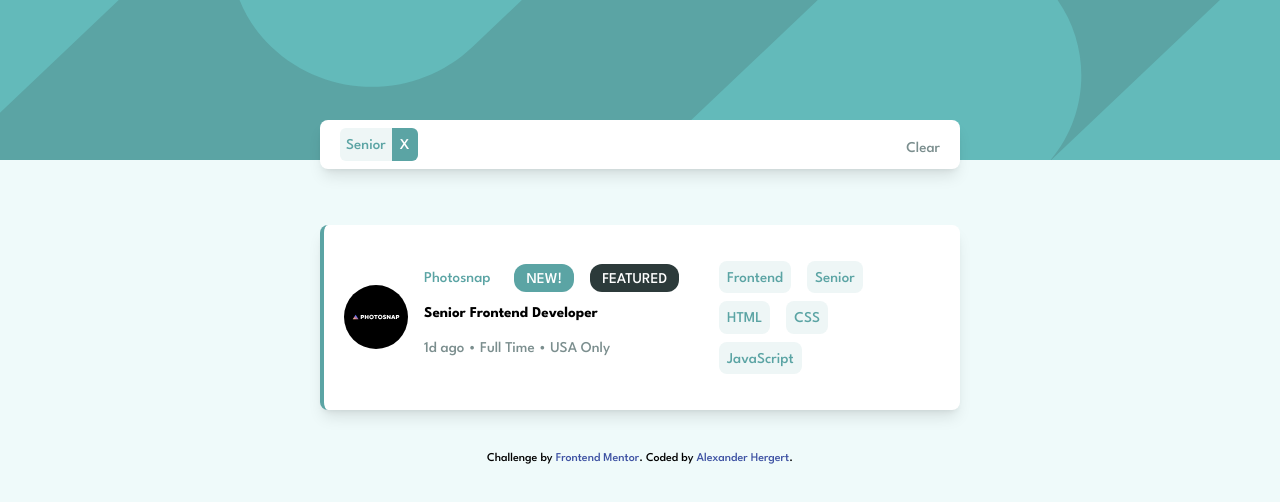
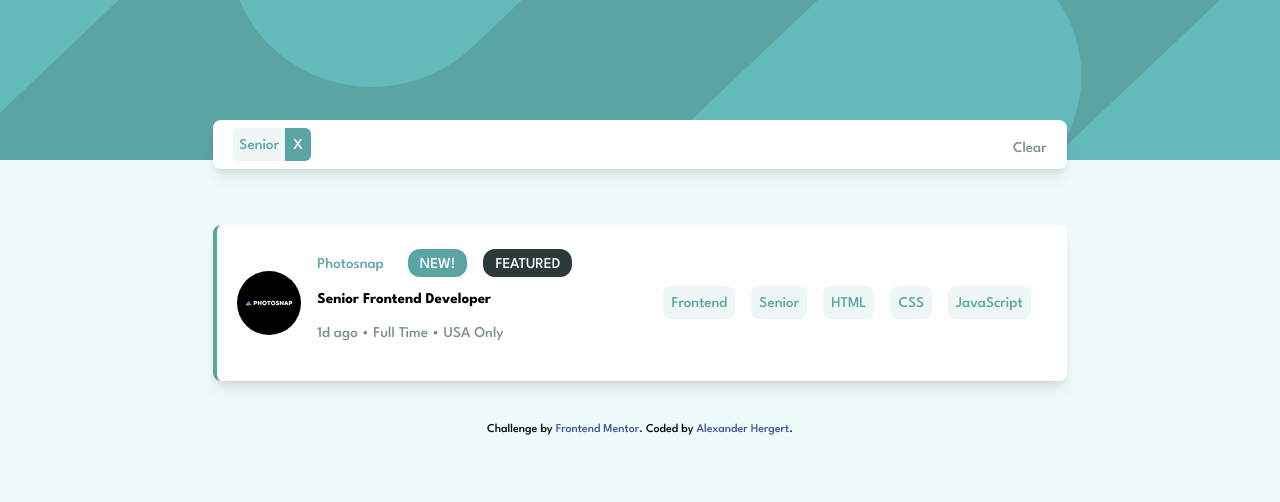
Before and after one commit to alexander-hergert/static-job-listings, a React (Vite) app: page / in a window 1280 px wide. Both pictures are taken after a click on the button "Senior". Shown: the top 502 px of the page. Built offline with nearby package versions, Linux system fonts and the light colour scheme.

Commit message:
Move data.json. Update Readme. Make small responsiveness fixes.

```diff
--- a/src/components/Filters/Filters.jsx
+++ b/src/components/Filters/Filters.jsx
@@ -13,7 +13,7 @@ const Filters = () => {
     filters.length > 0 && (
       <section
         className="flex justify-between shadow-lg bg-white w-10/12
-      m-auto relative bottom-10 rounded-lg items-center px-5 pt-2 md:w-6/12"
+      m-auto relative bottom-10 rounded-lg items-center px-5 pt-2 md:w-8/12"
       >
         <div className="flex flex-wrap">
           {filters.map((item) => (
--- a/src/components/Jobs/Jobs.jsx
+++ b/src/components/Jobs/Jobs.jsx
@@ -7,7 +7,7 @@ import { useGlobalContext } from "../../context";
 const Jobs = () => {
   const { filters } = useGlobalContext();
   //Use the useQuery hook to execute the query
-  const url = "src/data.json";
+  const url = "/data.json";
   const { data, isLoading, error } = useQuery("jobs", () => fetchData(url));
 
   if (isLoading) {
@@ -38,13 +38,13 @@ const Jobs = () => {
   });
 
   return filters.length < 1 ? (
-    <section className="w-10/12 m-auto md:w-6/12">
+    <section className="w-10/12 m-auto md:w-8/12">
       {data?.map((job) => {
         return <Job key={job.id} job={job} />;
       })}
     </section>
   ) : (
-    <section className="w-10/12 m-auto -mt-6 md:w-6/12">
+    <section className="w-10/12 m-auto -mt-6 md:w-8/12">
       {filteredJobs?.map((job) => {
         return <Job key={job.id} job={job} />;
       })}
```
Also changed, not shown: public/data.json (renamed from src/data.json), 2 other files (tests, documents, lock files or other folders).
